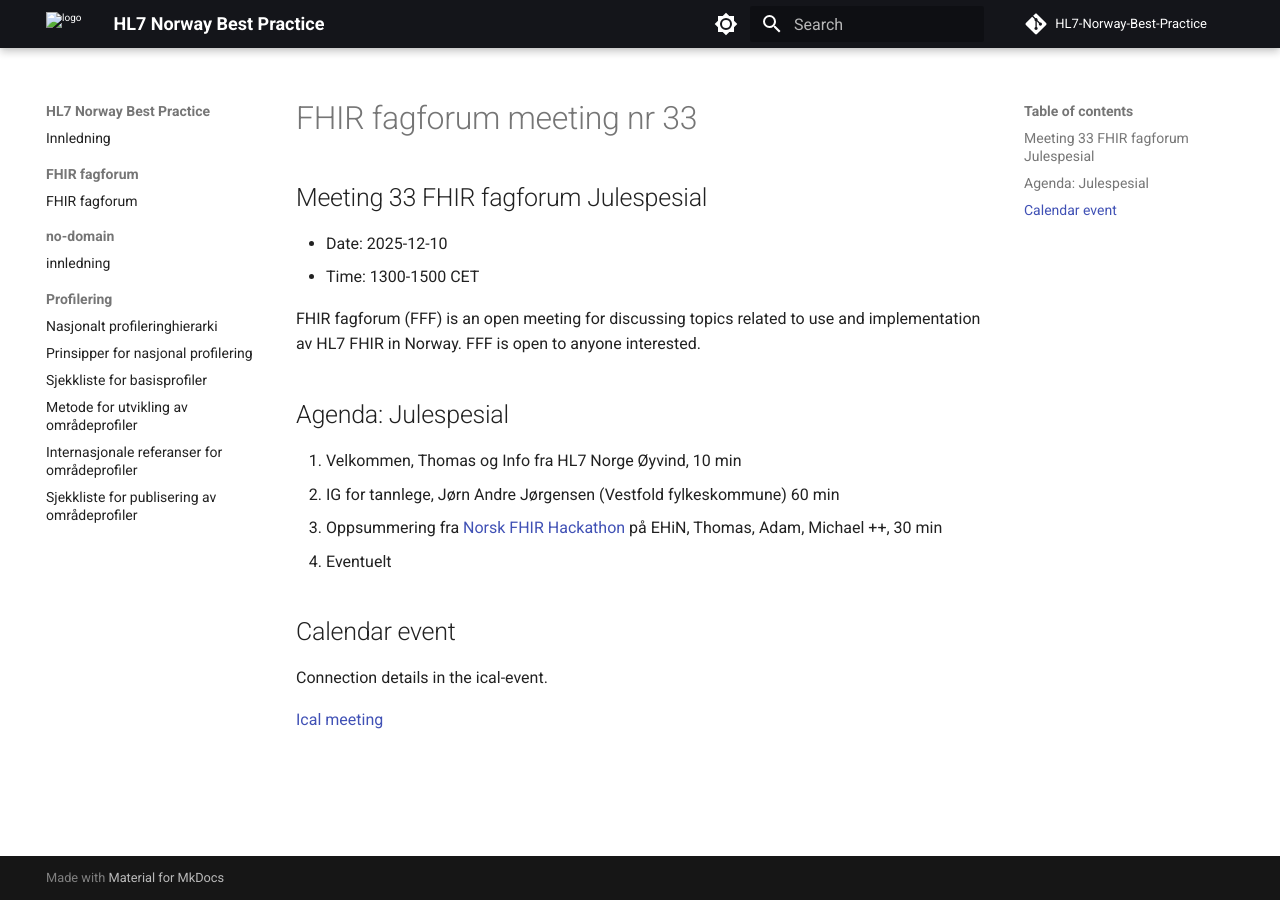
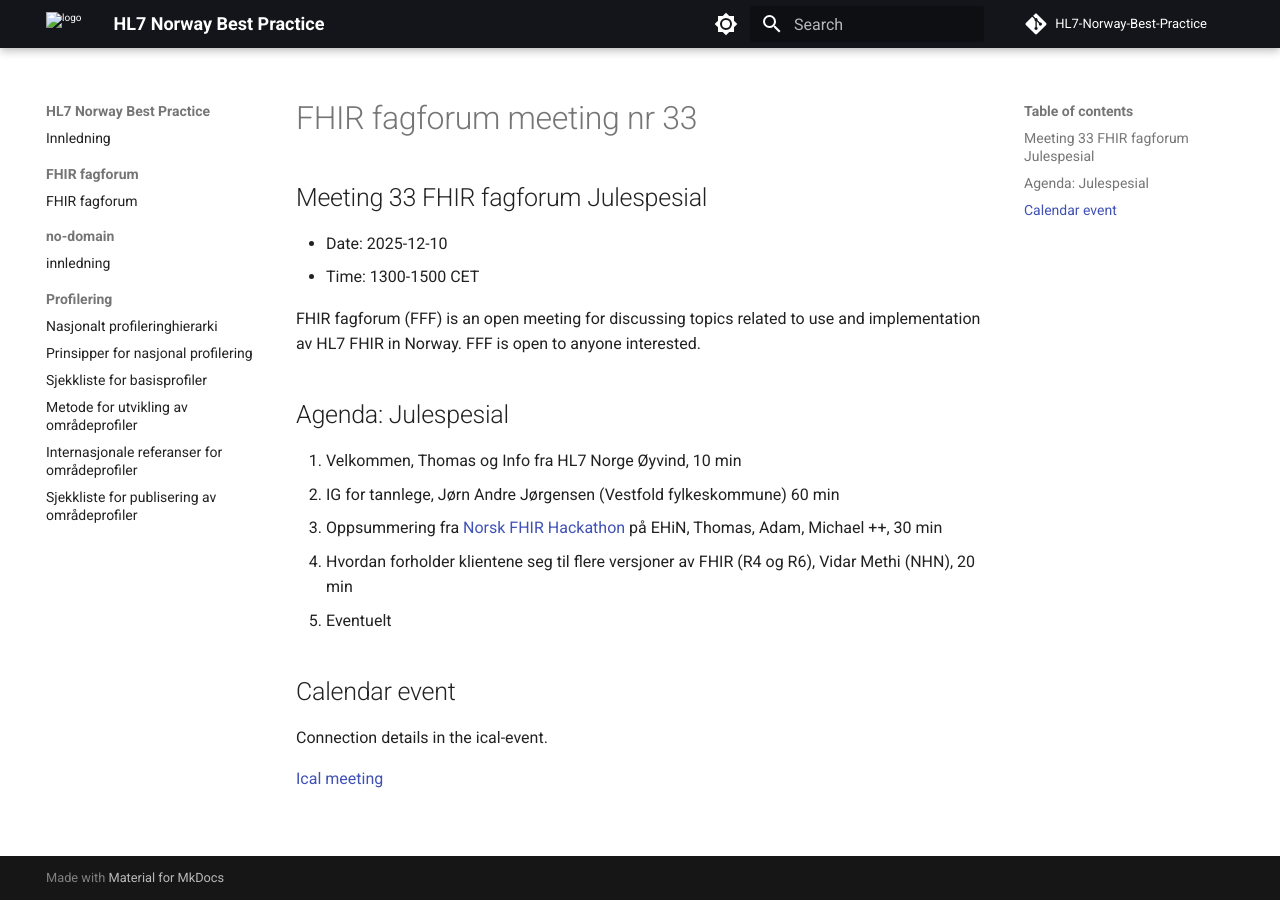
Before and after one commit to HL7Norway/best-practice, an MkDocs documentation site: the page built from docs/FHIR-faglig-forum/_agenda/2025-12-10-agenda.md, in a window 1280 px wide. Built offline with MkDocs 1.6.1 and Material for MkDocs 9.7.7, drawn with Linux system fonts in a browser that asks for light colours; comment, search, counter and statistics services are not loaded.

Commit message:
agenda fff33 update

```diff
--- a/docs/FHIR-faglig-forum/_agenda/2025-12-10-agenda.md
+++ b/docs/FHIR-faglig-forum/_agenda/2025-12-10-agenda.md
@@ -18,7 +18,8 @@
 1. Velkommen, Thomas og Info fra HL7 Norge Øyvind, 10 min
 2. IG for tannlege, Jørn Andre Jørgensen (Vestfold fylkeskommune) 60 min
 3. Oppsummering fra [Norsk FHIR Hackathon](https://hl7norway.github.io/FHIR-hackathon-2025/currentbuild/index.html) på EHiN, Thomas, Adam, Michael ++, 30 min
-4. Eventuelt
+4. Hvordan forholder klientene seg til flere versjoner av FHIR (R4 og R6), Vidar Methi (NHN), 20 min
+5. Eventuelt
 
 ## Calendar event
 
```
